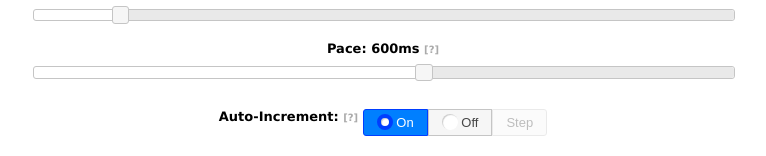
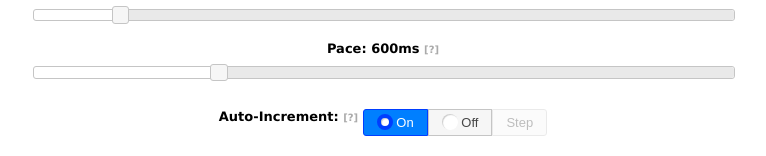
Before and after one commit to defunctzombie/flip-counter, a plain HTML site: page index.html in a window 1280 px wide. Shown: the part 283-439 px from the top of the page, without its empty margins (257-1023 px from the left). Drawn offline with nearby package versions, Linux system fonts and the light colour scheme.

Commit message:
Fixed comment block, moved counter initialization into jQuery ready, now allow up to 2 seconds for pace.

```diff
--- a/index.html
+++ b/index.html
@@ -12,9 +12,7 @@
 	<link rel="stylesheet" type="text/css" href="css/counter.css" />
 
 
-	<!--
-	NOT REQUIRED FOR COUNTER TO FUNCTION, JUST FOR DEMO PURPOSES
-	------------------------------------------------------------>
+	<!-- NOT REQUIRED FOR COUNTER TO FUNCTION, JUST FOR DEMO PURPOSES -->
 	<!-- jQuery from Google CDN, NOT REQUIRED for the counter itself -->
 	<script type="text/javascript" src="http://ajax.googleapis.com/ajax/libs/jquery/1.5/jquery.min.js"></script>
 	<!-- jQueryUI from Google CDN, used only for the fancy demo controls, NOT REQUIRED for the counter itself -->
@@ -111,10 +109,10 @@
 	<script type="text/javascript">
 	//<![CDATA[
 
-	// Initialize a new counter
-	var myCounter = new flipCounter('counter', {value:10000, inc:123, pace:600, auto:true});
+	$(function(){
 
-	$(function(){
+		// Initialize a new counter
+		var myCounter = new flipCounter('counter', {value:10000, inc:123, pace:600, auto:true});
 
 		/**
 		 * Demo controls
@@ -139,7 +137,7 @@
 			range: "max",
 			value: 600,
 			min: 100,
-			max: 1000,
+			max: 2000,
 			step: 100,
 			slide: function( event, ui ) {
 				myCounter.setPace(ui.value);
```
